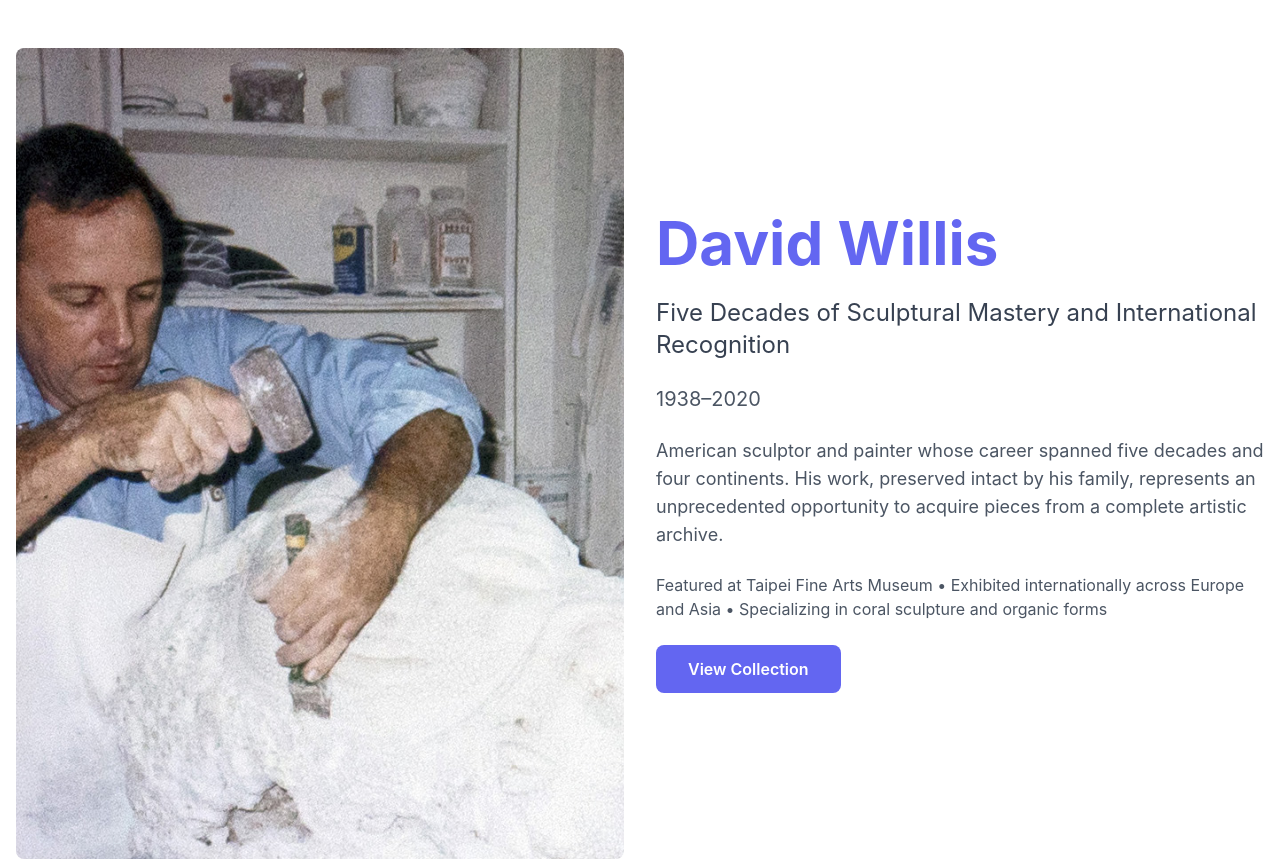
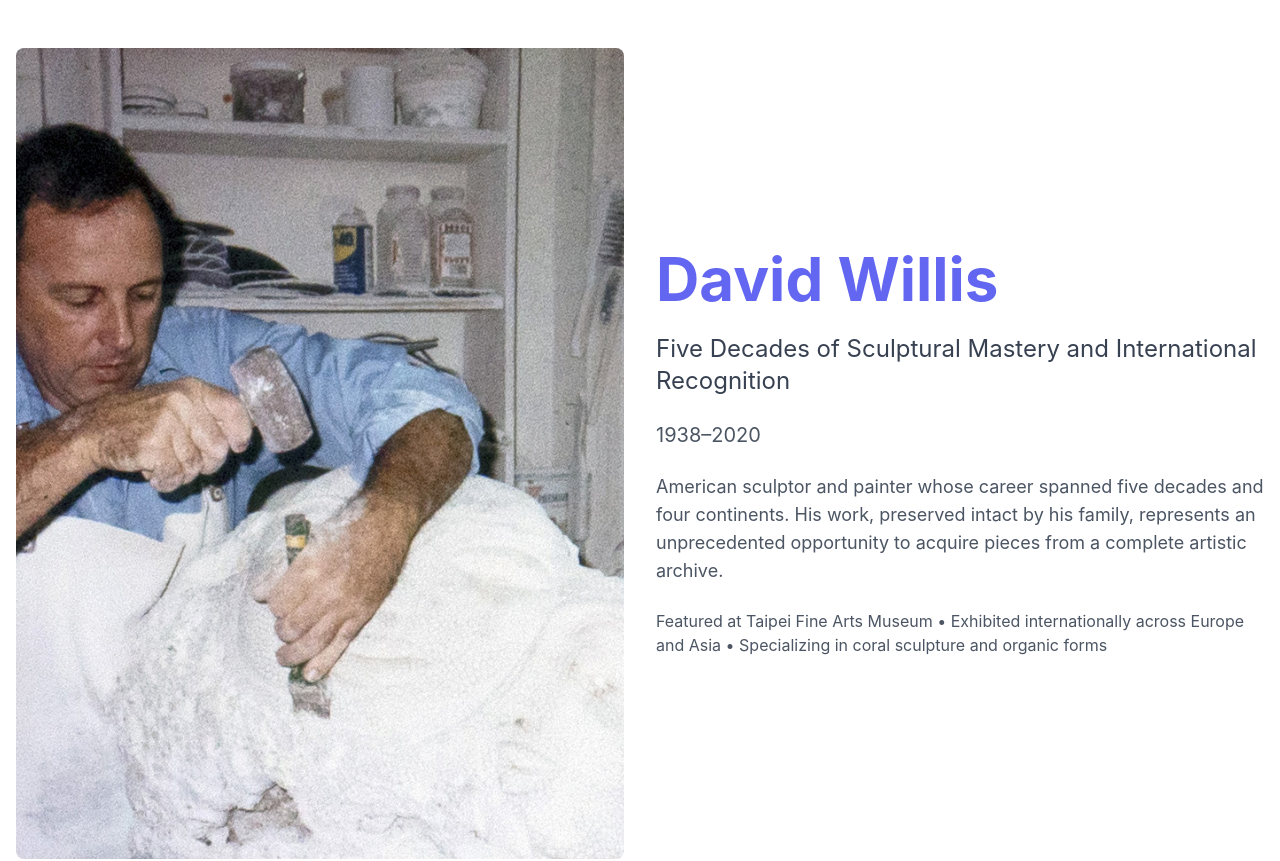
Before and after one commit to humboldtscabinet/davidwillisartist, a Next.js app: page / in a window 1280 px wide. Shown: the top 861 px of the page. Built offline with nearby package versions, Linux system fonts and the light colour scheme.

Commit message:
remove view collection button from hero section

```diff
--- a/components/HeroSection.tsx
+++ b/components/HeroSection.tsx
@@ -35,13 +35,6 @@ export default function HeroSection() {
           <p className="text-base text-gray-600">
             Featured at Taipei Fine Arts Museum • Exhibited internationally across Europe and Asia • Specializing in coral sculpture and organic forms
           </p>
-          <a
-            href="#gallery"
-            className="inline-block px-8 py-3 bg-brand text-white font-semibold rounded-lg hover:bg-brand-dark transition-colors"
-            aria-label="View gallery"
-          >
-            View Collection
-          </a>
         </div>
       </div>
     </header>
```
